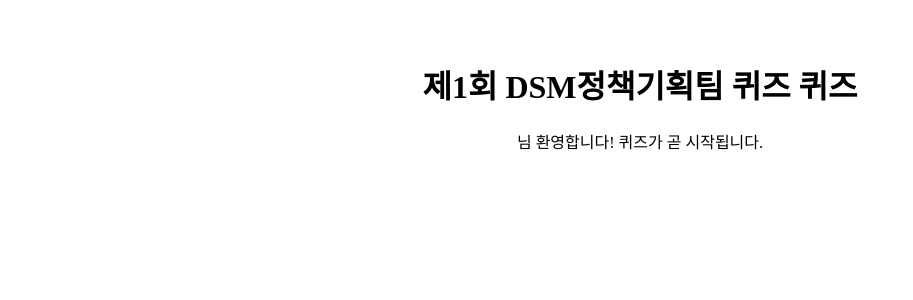
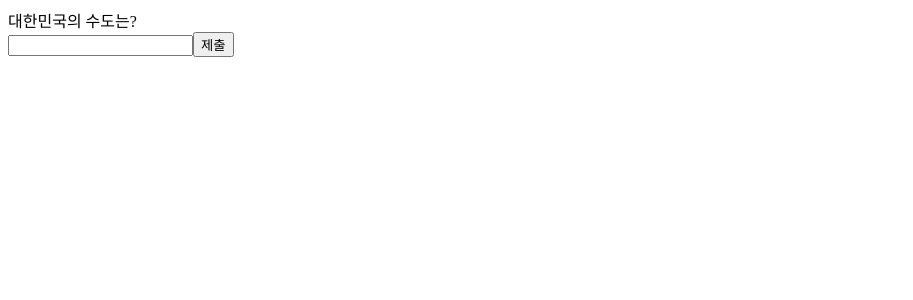
Before and after one commit to jowoosung/dsm-quiz-game, a Next.js app: page / in a window 1280 px wide. Both pictures are taken after a click on the button "입장". Shown: the top 300 px of the page, without its empty margins (0-913 px from the left). Built offline with nearby package versions, Linux system fonts and the light colour scheme.

Commit message:
완전최종

```diff
--- a/src/pages/index.tsx
+++ b/src/pages/index.tsx
@@ -1,33 +1,106 @@
+import { useState } from "react";
+import { motion } from "framer-motion";
 
-import { useEffect, useRef, useState } from "react";
+const quiz = [
+  { question: "대한민국의 수도는?", answer: "서울" },
+  { question: "3.14로 알려진 수학 상수는?", answer: "원주율" },
+  { question: "세계에서 가장 큰 바다는?", answer: "태평양" },
+  { question: "컴퓨터의 중앙처리장치는?", answer: "CPU" },
+  { question: "물의 화학식은?", answer: "H2O" },
+  { question: "대한민국의 제20대 대통령은?", answer: "윤석열" },
+  { question: "지구에서 가장 높은 산은?", answer: "에베레스트" },
+  { question: "프랑스의 수도는?", answer: "파리" },
+  { question: "1년에 몇 개월이 있을까?", answer: "12" },
+  { question: "사과를 영어로 하면?", answer: "apple" },
+];
 
 export default function Home() {
-  const audioRef = useRef<HTMLAudioElement | null>(null);
+  const [step, setStep] = useState<"start" | "quiz" | "result">("start");
   const [nickname, setNickname] = useState("");
-  const [started, setStarted] = useState(false);
+  const [current, setCurrent] = useState(0);
+  const [input, setInput] = useState("");
+  const [score, setScore] = useState(0);
 
-  useEffect(() => {
-    if (started && audioRef.current) {
-      audioRef.current.play().catch(() => {});
+  const handleStart = () => {
+    const audio = new Audio("/bgm.mp3");
+    audio.loop = true;
+    audio.play();
+    setStep("quiz");
+  };
+
+  const handleAnswer = () => {
+    const correct = quiz[current].answer.trim().toLowerCase();
+    const user = input.trim().toLowerCase();
+    if (correct === user) {
+      setScore(score + 10);
+    } else {
+      setScore(score - 5);
     }
-  }, [started]);
+    setInput("");
+    if (current === quiz.length - 1) {
+      setStep("result");
+    } else {
+      setCurrent(current + 1);
+    }
+  };
 
   return (
-    <div style={{ textAlign: "center", padding: "2rem" }}>
-      <h1>제1회 DSM정책기획팀 퀴즈 퀴즈</h1>
-      {!started ? (
-        <>
+    <div className="text-center mt-20">
+      {step === "start" && (
+        <motion.div
+          initial={{ opacity: 0, y: -30 }}
+          animate={{ opacity: 1, y: 0 }}
+        >
+          <h1 className="text-3xl font-bold mb-4">
+            제1회 DSM정책기획팀 퀴즈 퀴즈
+          </h1>
           <input
+            className="border px-2 py-1"
             placeholder="닉네임을 입력하세요."
             value={nickname}
             onChange={(e) => setNickname(e.target.value)}
           />
-          <button onClick={() => setStarted(true)}>입장</button>
-        </>
-      ) : (
-        <p>{nickname}님 환영합니다! 퀴즈가 곧 시작됩니다.</p>
+          <button
+            className="ml-2 bg-black text-white px-4 py-1 rounded"
+            onClick={handleStart}
+          >
+            입장
+          </button>
+        </motion.div>
       )}
-      <audio ref={audioRef} src="/sounds/bgm.mp3" loop />
+
+      {step === "quiz" && (
+        <motion.div
+          key={current}
+          initial={{ opacity: 0, x: -50 }}
+          animate={{ opacity: 1, x: 0 }}
+        >
+          <div className="text-2xl mb-4">{quiz[current].question}</div>
+          <input
+            className="border px-2 py-1"
+            value={input}
+            onChange={(e) => setInput(e.target.value)}
+          />
+          <button
+            className="ml-2 bg-blue-500 text-white px-4 py-1 rounded"
+            onClick={handleAnswer}
+          >
+            제출
+          </button>
+        </motion.div>
+      )}
+
+      {step === "result" && (
+        <motion.div
+          initial={{ scale: 0 }}
+          animate={{ scale: 1 }}
+          className="text-center"
+        >
+          <div className="text-2xl font-bold mb-4">🎉 퀴즈 완료 🎉</div>
+          <div className="text-xl mb-2">{nickname}님의 점수는</div>
+          <div className="text-4xl font-bold text-green-600">{score}점</div>
+        </motion.div>
+      )}
     </div>
   );
 }
```
Also changed, not shown: package.json (+4 -3 lines), 1 other file (tests, documents, lock files or other folders).
